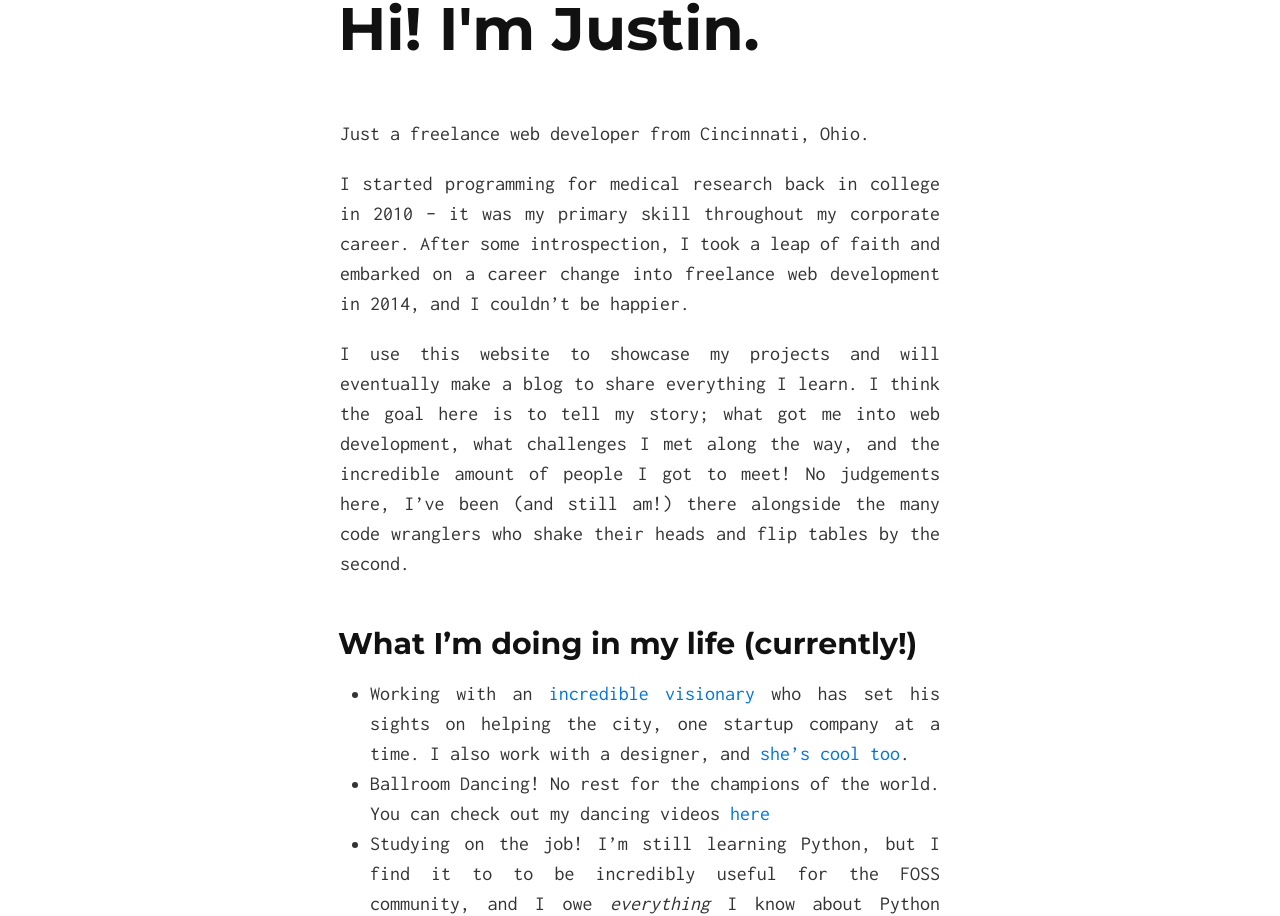
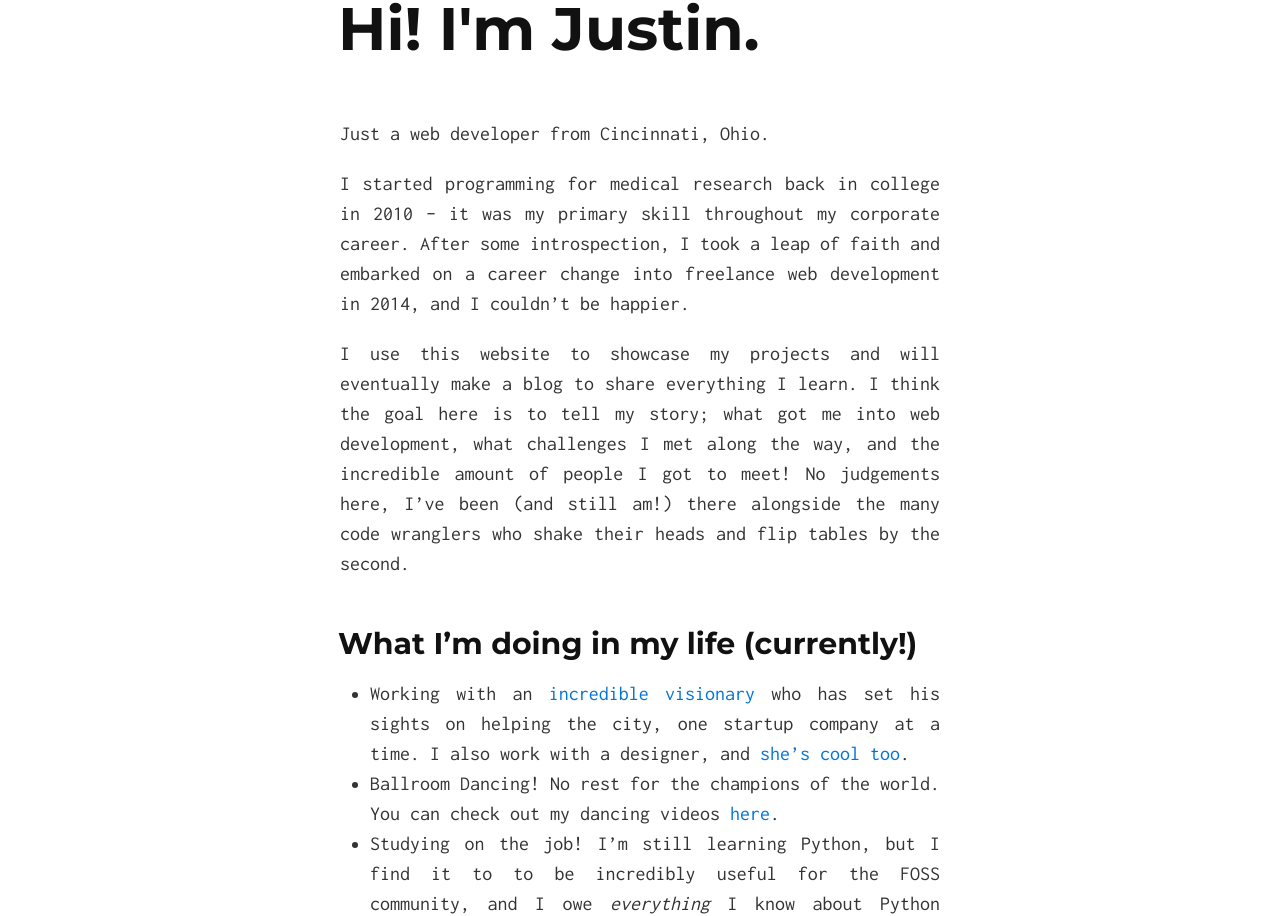
Before and after one commit to shadowlion/blog, a Jekyll site: the page built from index.md, in a window 1280 px wide and 1400 px high. Shown: the part 201-1117 px from the top of the window. Built offline with Jekyll 4.4.1, drawn with Linux system fonts in a browser that asks for light colours.

Commit message:
fix some grammar, yo

```diff
--- a/index.md
+++ b/index.md
@@ -1,7 +1,7 @@
 ---
 layout: default
 ---
-Just a freelance web developer from Cincinnati, Ohio.
+Just a web developer from Cincinnati, Ohio.
 
 I started programming for medical research back in college in 2010 – it was my primary skill throughout my corporate career. After some introspection, I took a leap of faith and embarked on a career change into freelance web development in 2014, and I couldn’t be happier.
 
@@ -10,7 +10,7 @@ I use this website to showcase my projects and will eventually make a blog to sh
 ## What I'm doing in my life (currently!)
 
 * Working with an [incredible visionary](https://twitter.com/marvinador) who has set his sights on helping the city, one startup company at a time. I also work with a designer, and [she's cool too](http://www.morgankane.me).
-* Ballroom Dancing! No rest for the champions of the world. You can check out my dancing videos [here](https://youtube.com/j10s87)
+* Ballroom Dancing! No rest for the champions of the world. You can check out my dancing videos [here](https://youtube.com/j10s87).
 * Studying on the job! I'm still learning Python, but I find it to to be incredibly useful for the FOSS community, and I owe *everything* I know about Python backend development to [this dude](https://github.com/chasinglogic).
 * Freelancing! Obviously has its perks, like setting your own hours and rates, I find that going to [Meetups](https://www.Meetup.com) are a great way to network for leadership development, coding, or even just socializing! Other freelancers I've met along the way become fantastic friends as well!
 
```
